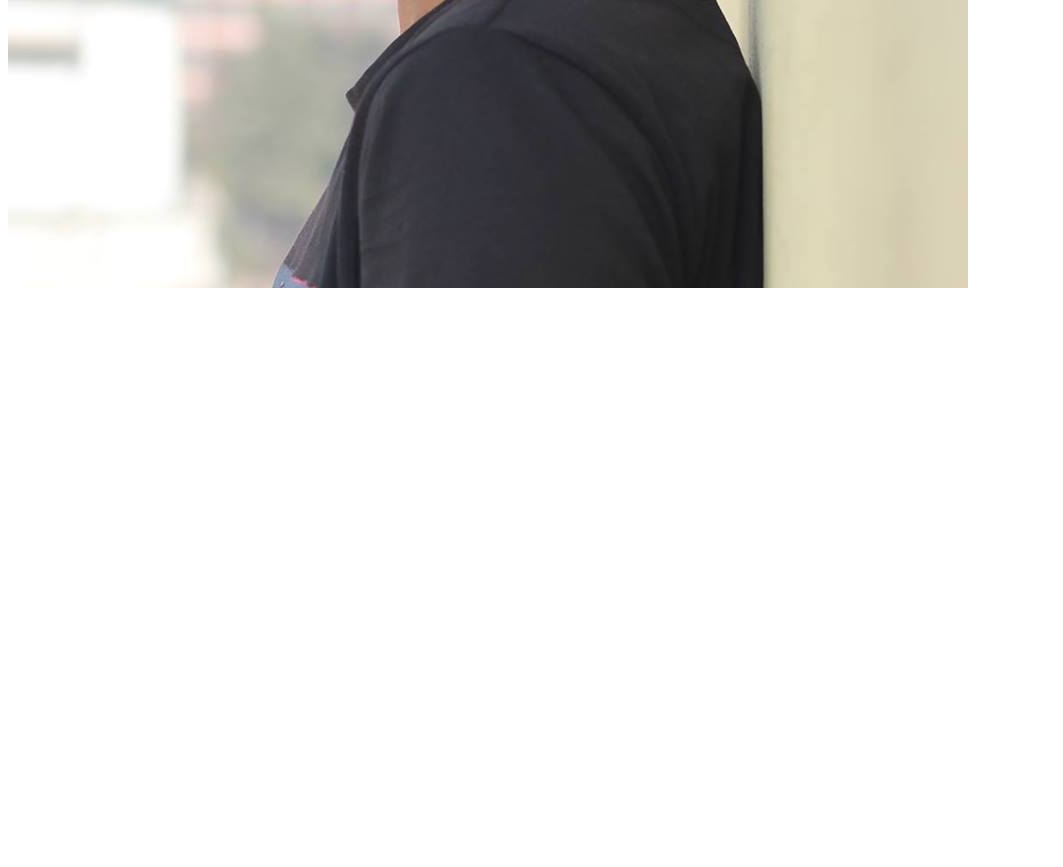
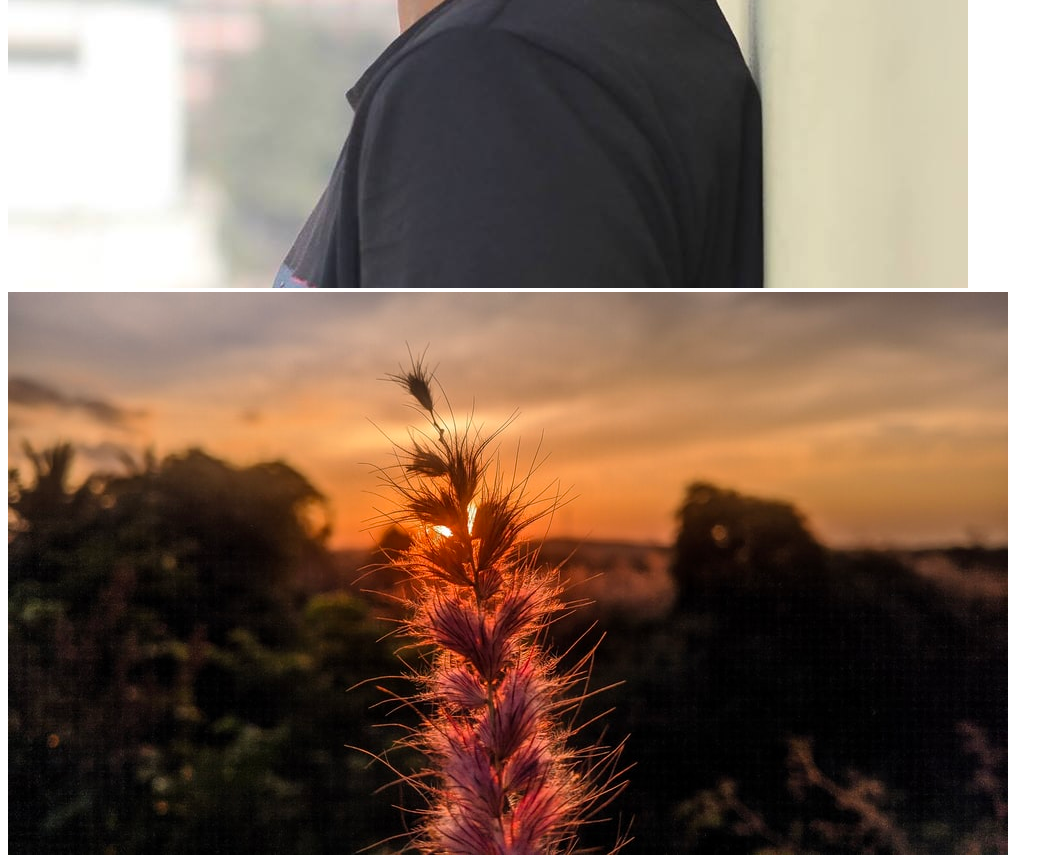
Before and after one commit to marjutrocky/my-first-repo, a plain HTML site: page index.html in a window 1280 px wide. Shown: the part 786-1653 px from the top of the page, without its empty margins (0-1063 px from the left). Before the commit the page ends 1086 px from the top, so only its background shows below. Drawn offline with Linux system fonts and the light colour scheme.

Commit message:
new destination

```diff
--- a/index.html
+++ b/index.html
@@ -11,6 +11,6 @@
     <h1>djaushfdkjaushfkjdahnvfkja</h1>
     <p>dkjhfkjdavhfkjavhfkj</p>
     <img src="16265170_1261588553935010_751902032686881968_n.jpg" alt="">
-
+    <img src="photo-1612151855475-877969f4a6cc.jpg" alt="">
 </body>
 </html>
--- a/style.css
+++ b/style.css
@@ -4,3 +4,6 @@ p{
 h1{
     background-color: blue;
 }
+img{
+    border:10px;
+}
```
Also changed, not shown: photo-1612151855475-877969f4a6cc.jpg (added).
